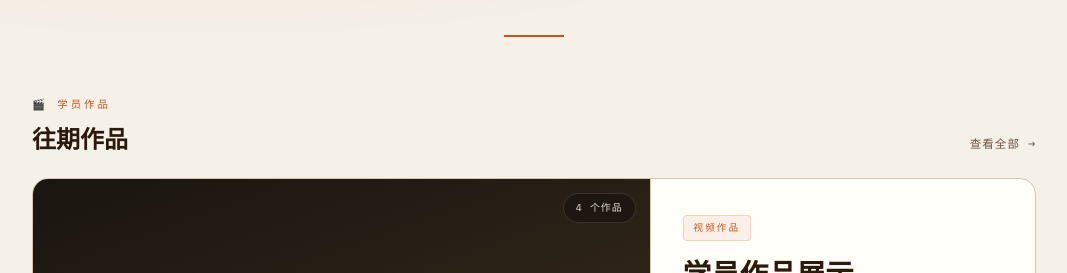
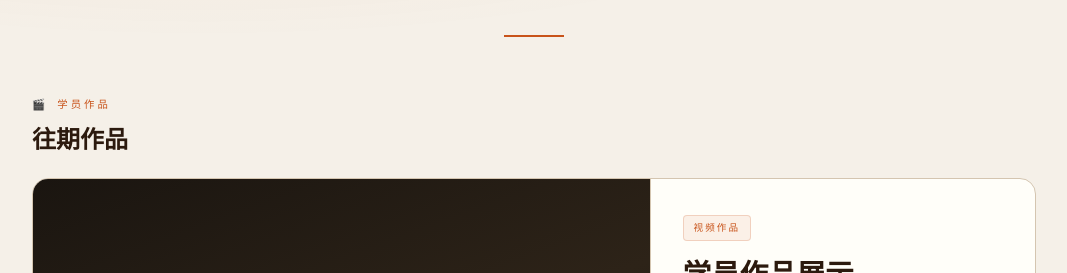
Before and after one commit to huangyiabc120/cafeclam-blog, a Next.js app: page / in a window 1280 px wide. Shown: the part 900-1173 px from the top of the page, without its empty margins (106-1173 px from the left). Built offline with nearby package versions, Linux system fonts and the light colour scheme; a web font is replaced by a local one.

Commit message:
移除首页作品数量徽章

```diff
--- a/app/page.js
+++ b/app/page.js
@@ -8,9 +8,8 @@ import styles from './home-works.module.css'
 export default function Home() {
   const allPosts = getSortedPostsData()
   const works = getSortedWorksData()
-  const featuredWork = works[0] // 取最新一个作品作为入口
+  const featuredWork = works[0]
 
-  // 收集所有标签
   const tagSet = new Set()
   allPosts.forEach(post => {
     if (Array.isArray(post.tags)) {
@@ -21,7 +20,6 @@ export default function Home() {
 
   return (
     <>
-      {/* 顶部横幅 */}
       <div className="home-banner">
         <img src="/images/header.jpg" alt="博客横幅" className="home-banner-img" />
       </div>
@@ -38,7 +36,7 @@ export default function Home() {
         <div className="header-divider" />
       </header>
 
-      {/* 学员作品入口 — 只展示一张卡片 */}
+      {/* 学员作品入口 — 一张大封面 */}
       {featuredWork && (
         <section className={styles.worksSection}>
           <div className={styles.worksHeader}>
@@ -46,13 +44,9 @@ export default function Home() {
               <span className={styles.worksEyebrow}>🎬 学员作品</span>
               <h2>往期作品</h2>
             </div>
-            <Link href="/works" className={styles.worksMore}>
-              查看全部 →
-            </Link>
           </div>
 
           <Link href="/works" className={styles.featuredCard}>
-            {/* 封面图 */}
             <div className={styles.featuredThumb}>
               {featuredWork.coverImage ? (
                 <img
@@ -66,21 +60,14 @@ export default function Home() {
                 </div>
               )}
 
-              {/* 播放按钮 */}
               <div className={styles.playOverlay}>
                 <div className={styles.playBtn}>
                   <span className={styles.playIcon}>▶</span>
                   <span className={styles.playLabel}>观看作品</span>
                 </div>
               </div>
-
-              {/* 作品数标签 */}
-              <div className={styles.worksCount}>
-                <span>{works.length} 个作品</span>
-              </div>
             </div>
 
-            {/* 文字信息 */}
             <div className={styles.featuredInfo}>
               <div>
                 <span className={styles.featuredTag}>
```
